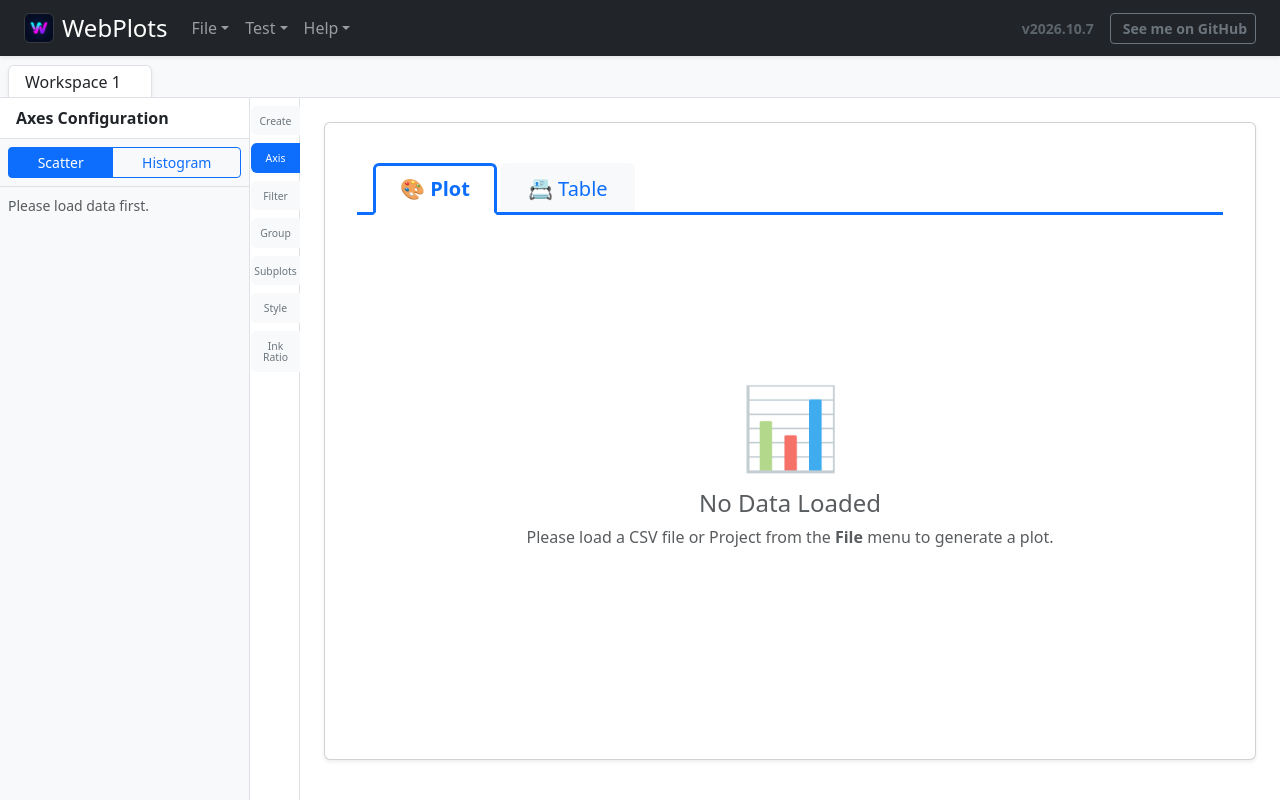
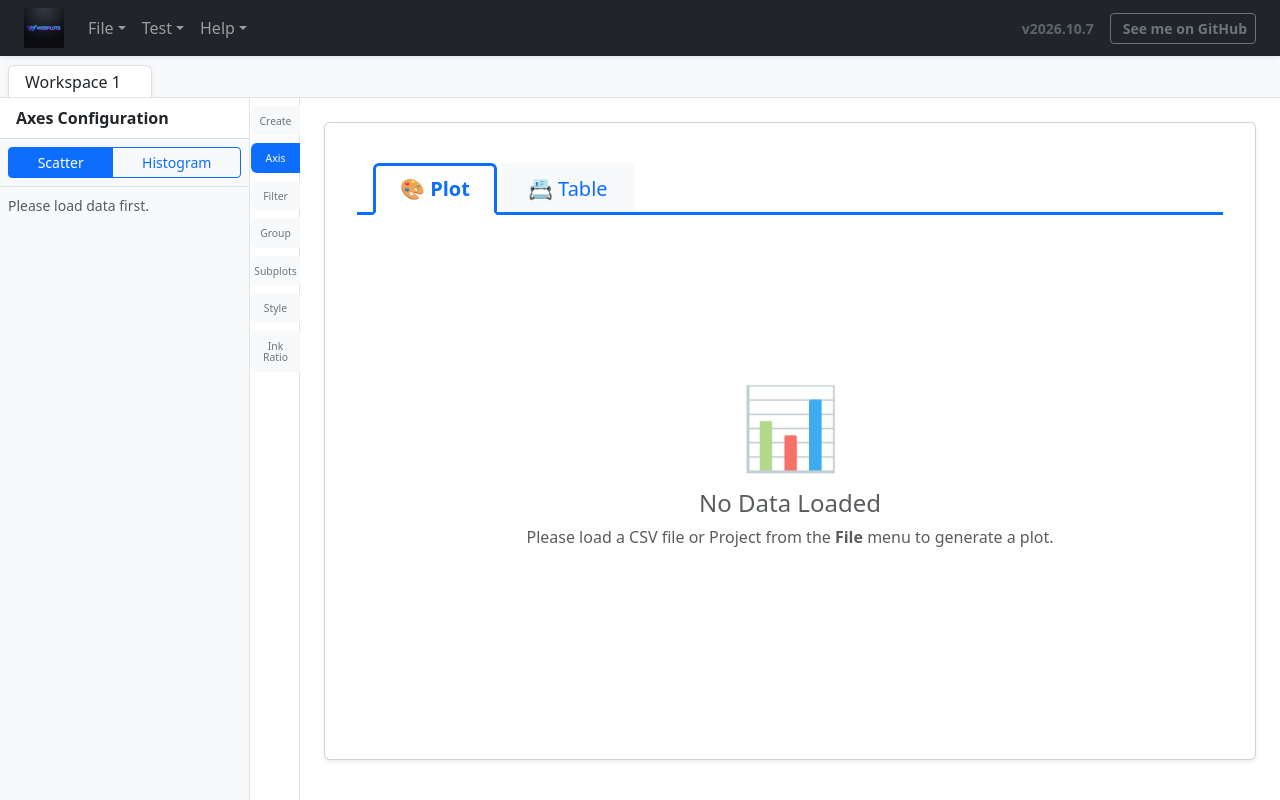
Before and after one commit to emunozgutier/webplots, a React (Vite) app: page / in a window 1280 px wide. Built offline with nearby package versions, Linux system fonts and the light colour scheme; the HTML template or start-up script is replaced by a standard one.

Commit message:
auto versioning

```diff
--- a/src/components/TopMenuBar.tsx
+++ b/src/components/TopMenuBar.tsx
@@ -282,16 +282,13 @@ const TopMenuBar: React.FC = () => {
     return (
         <Navbar bg="dark" variant="dark" expand="lg" className="px-4 shadow-sm">
             <Container fluid className="p-0">
-                <Navbar.Brand href="#home" className="d-flex align-items-center">
+                <Navbar.Brand href="#home" className="d-flex align-items-center p-0">
                     <img
-                        src={`${import.meta.env.BASE_URL || '/'}favicon.png`}
+                        src={`${import.meta.env.BASE_URL || '/'}logo_full.png`}
                         alt="WebPlots Logo"
-                        width="30"
-                        height="30"
-                        className="d-inline-block align-top me-2 rounded"
-                        style={{ border: '1px solid rgba(255,255,255,0.1)' }}
+                        height="40"
+                        className="d-inline-block align-top"
                     />
-                    <h1 className="m-0 fs-4 d-inline-block">WebPlots</h1>
                 </Navbar.Brand>
                 <Navbar.Toggle aria-controls="basic-navbar-nav" />
                 <Navbar.Collapse id="basic-navbar-nav">
```
Also changed, not shown: public/logo_full.png (added).
